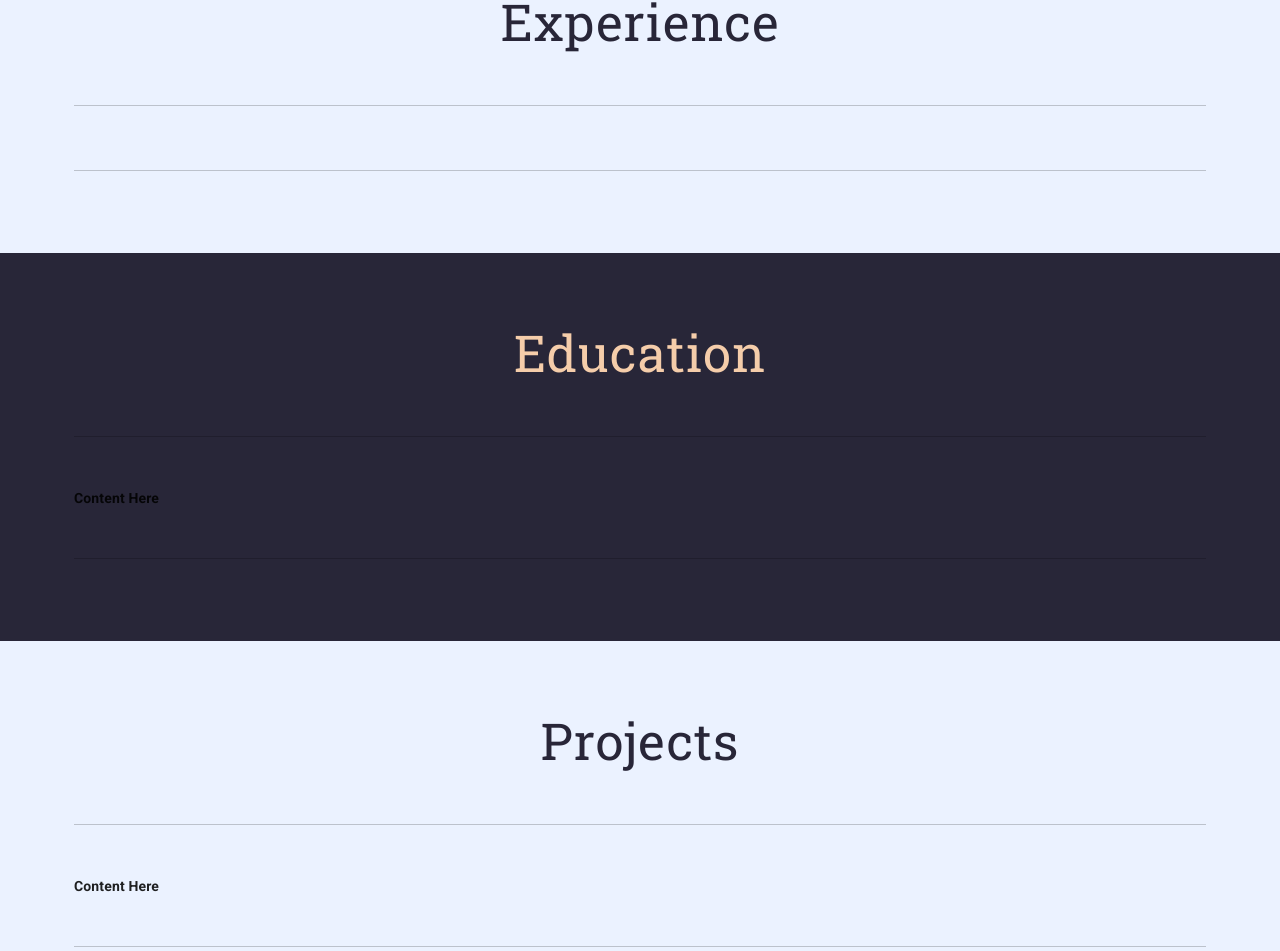
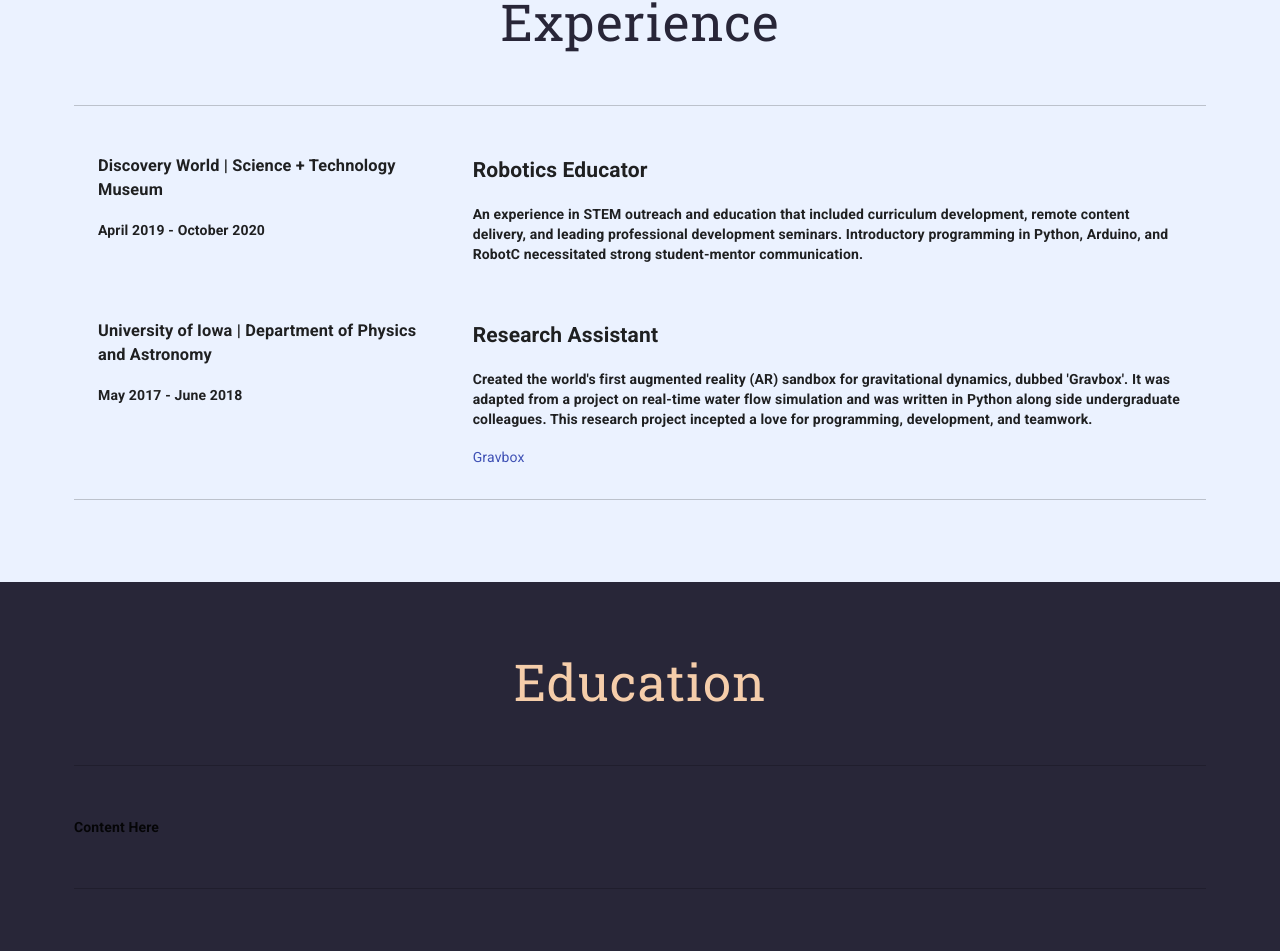
Before and after one commit to MasReed/personal-interactive-website, a React (Create React App) app: page / in a window 1280 px wide. Shown: the part 1454-2405 px from the top of the page. Built offline with nearby package versions, Linux system fonts and the light colour scheme.

Commit message:
add experience content

```diff
--- a/src/ExperienceContent.jsx
+++ b/src/ExperienceContent.jsx
@@ -3,18 +3,51 @@ import React from 'react'
 import Box from '@material-ui/core/Box'
 import Container from '@material-ui/core/Container'
 import Grid from '@material-ui/core/Grid'
+import Link from '@material-ui/core/Link'
 
 export default function ExperienceContent() {
   return (
     <Box>
       <Container>
+        {/* Discovery World Experience */}
         <Grid container spacing={5}>
           <Grid item sm={4}>
             <Box>
+              <h3>Discovery World | Science + Technology Museum</h3>
+              <h4>April 2019 - October 2020</h4>
             </Box>
           </Grid>
           <Grid item sm={8}>
             <Box>
+              <h2>Robotics Educator</h2>
+              <h4>
+                An experience in STEM outreach and education that included curriculum development,
+                remote content delivery, and leading professional development seminars. Introductory
+                programming in Python, Arduino, and RobotC necessitated strong student-mentor
+                communication.
+              </h4>
+            </Box>
+          </Grid>
+        </Grid>
+
+        {/* Undergraduate Experience */}
+        <Grid container spacing={5}>
+          <Grid item sm={4}>
+            <Box>
+              <h3>University of Iowa | Department of Physics and Astronomy</h3>
+              <h4>May 2017 - June 2018</h4>
+            </Box>
+          </Grid>
+          <Grid item sm={8}>
+            <Box>
+              <h2>Research Assistant</h2>
+              <h4>
+                Created the world's first augmented reality (AR) sandbox for gravitational
+                dynamics, dubbed 'Gravbox'. It was adapted from a project on real-time water
+                flow simulation and was written in Python along side undergraduate colleagues.
+                This research project incepted a love for programming, development, and teamwork.
+              </h4>
+              <Link href='http://astro.physics.uiowa.edu/gravbox'>Gravbox</Link>
             </Box>
           </Grid>
         </Grid>
```
